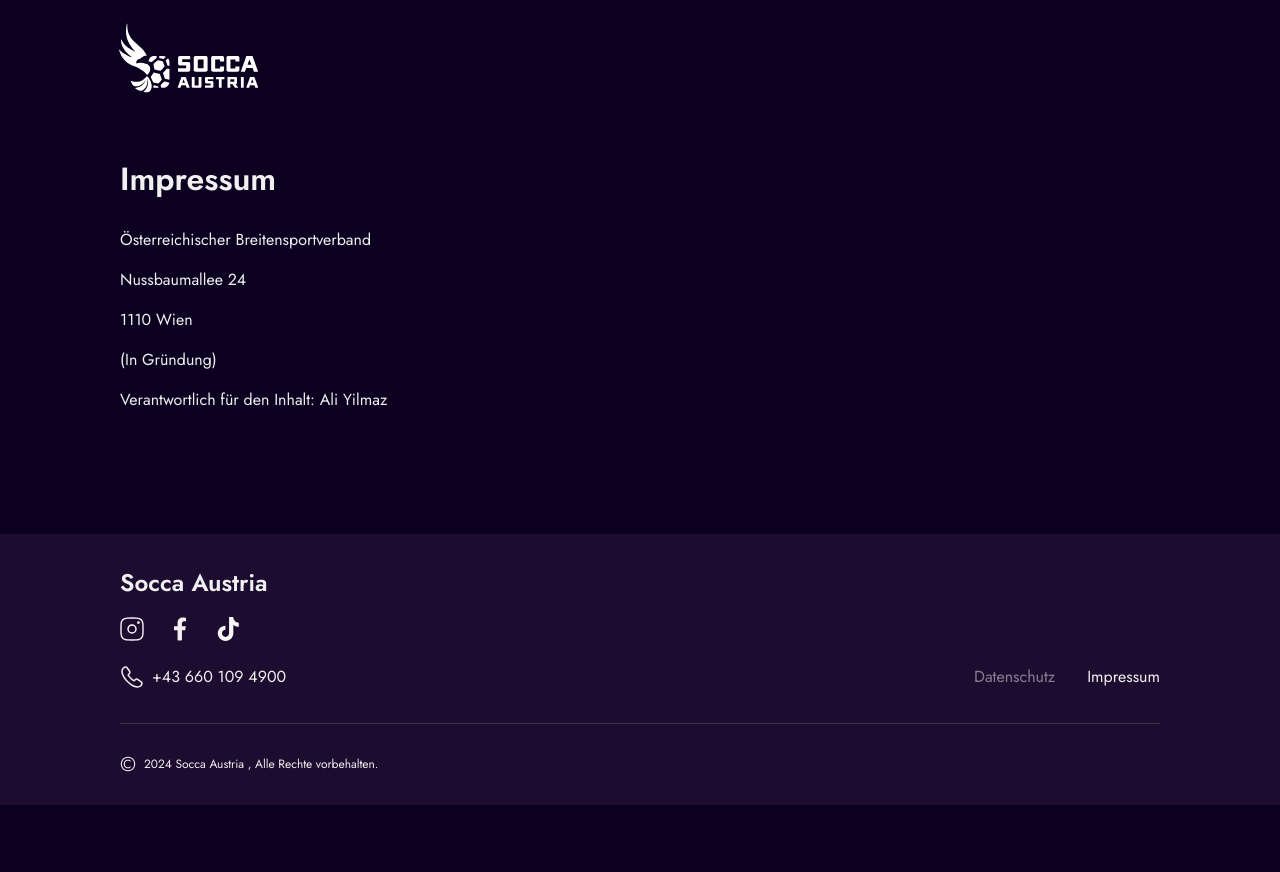
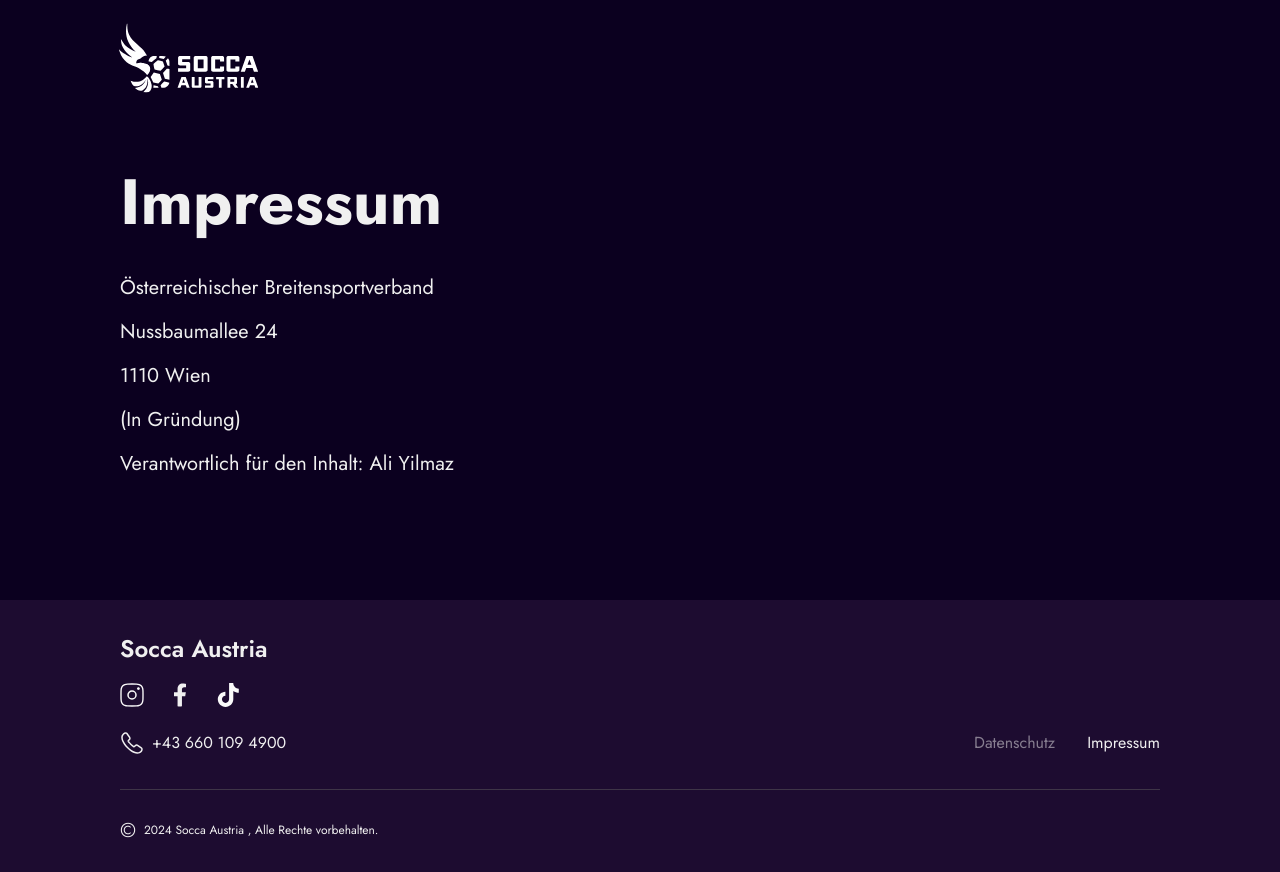
Before and after one commit to eramond-co/pro-league-next, a Next.js app: page /impressum in a window 1280 px wide. Before the commit the page ends 805 px from the top, so only its background shows below. Built offline with nearby package versions, Linux system fonts and the light colour scheme.

Commit message:
fixed responsive on impressum page

```diff
--- a/src/app/impressum/page.module.scss
+++ b/src/app/impressum/page.module.scss
@@ -28,7 +28,9 @@
         h1 {
           @include heading-64-bold;
 
-          @include title-32-semibold;
+          @include tablet {
+            @include title-32-semibold;
+          }
         }
       }
 
@@ -42,7 +44,9 @@
           @include body-20-regular;
           color: $gray-25;
 
-          @include body-16-regular;
+          @include tablet {
+            @include body-16-regular;
+          }
         }
       }
     }
```
